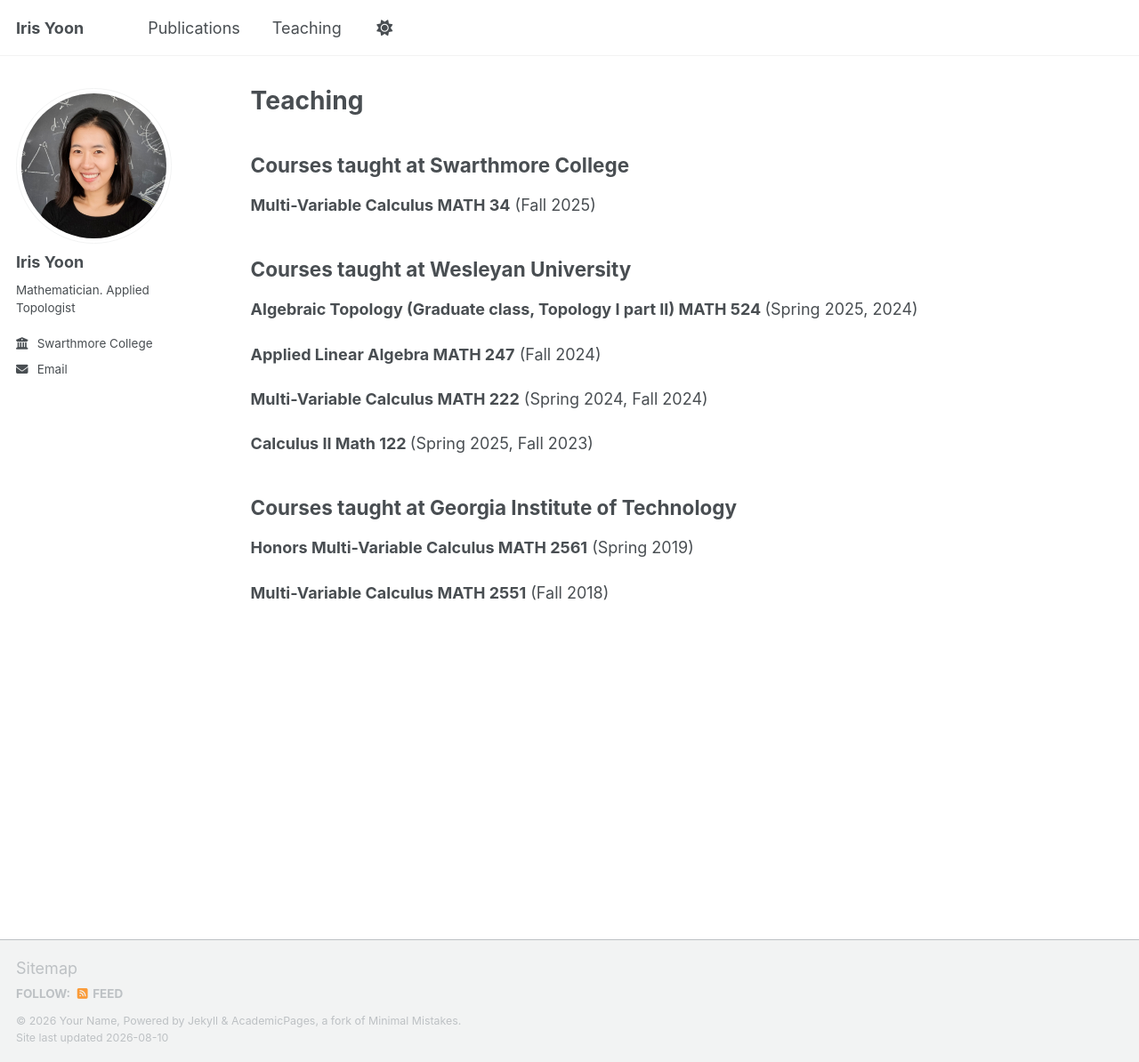
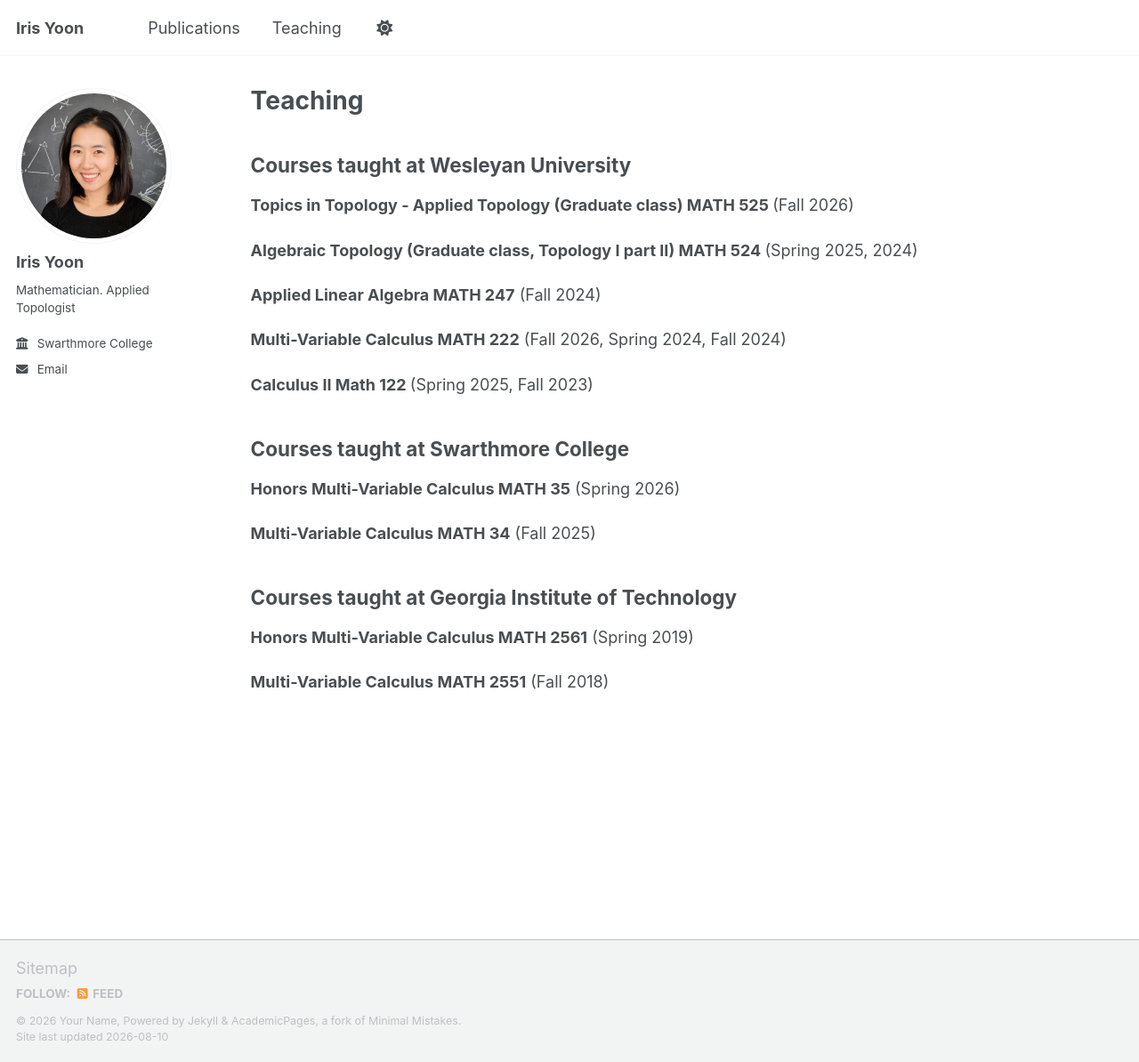
Before and after one commit to irishryoon/irishryoon.github.io, a Jekyll site: the page built from _pages/cv.md, in a window 1280 px wide and 1194 px high. Shown: the whole window at 89% size. Built offline with Jekyll 4.4.1, drawn with Linux system fonts in a browser that asks for light colours; a script that is not in the unit is left out.

Commit message:
updated teaching CV

```diff
--- a/_pages/cv.md
+++ b/_pages/cv.md
@@ -9,14 +9,10 @@ redirect_from:
 
 {% include base_path %}
 
-## Courses taught at Swarthmore College
-<!-- %<b> Honors Multi-Variable Calculus MATH 35</b>
-(Spring 2026) -->
+## Courses taught at Wesleyan University
+<b> Topics in Topology - Applied Topology (Graduate class) MATH 525 </b>
+(Fall 2026)
 
-<b> Multi-Variable Calculus MATH 34</b>
-(Fall 2025)
-
-## Courses taught at Wesleyan University
 <b> Algebraic Topology (Graduate class, Topology I part II) MATH 524 </b>
 (Spring 2025, 2024)
 
@@ -24,10 +20,17 @@ redirect_from:
 (Fall 2024)
 
 <b> Multi-Variable Calculus MATH 222</b>
-(Spring 2024, Fall 2024)
+(Fall 2026, Spring 2024, Fall 2024)
 
 <b> Calculus II Math 122 </b>
 (Spring 2025, Fall 2023)
+
+## Courses taught at Swarthmore College
+<b> Honors Multi-Variable Calculus MATH 35</b>
+(Spring 2026)
+
+<b> Multi-Variable Calculus MATH 34</b>
+(Fall 2025)
 
 <!-- ## Courses taught at University of Oxford
 <b> Theories of Deep Learning </b> (Fall 2022) -->
```
